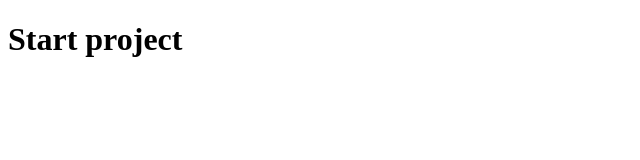
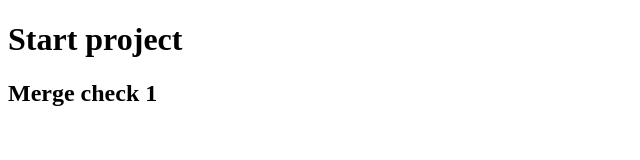
Before and after one commit to kostjantin/test_git, a plain HTML site: page index.html in a window 1280 px wide. Shown: the whole page, without its empty margins (0-640 px from the left). Drawn offline with Linux system fonts and the light colour scheme.

Commit message:
Merge check 1

```diff
--- a/index.html
+++ b/index.html
@@ -6,5 +6,6 @@
 </head>
 <body>
 <h1>Start project</h1>
+<h2>Merge check 1</h2>
 </body>
 </html>
```
